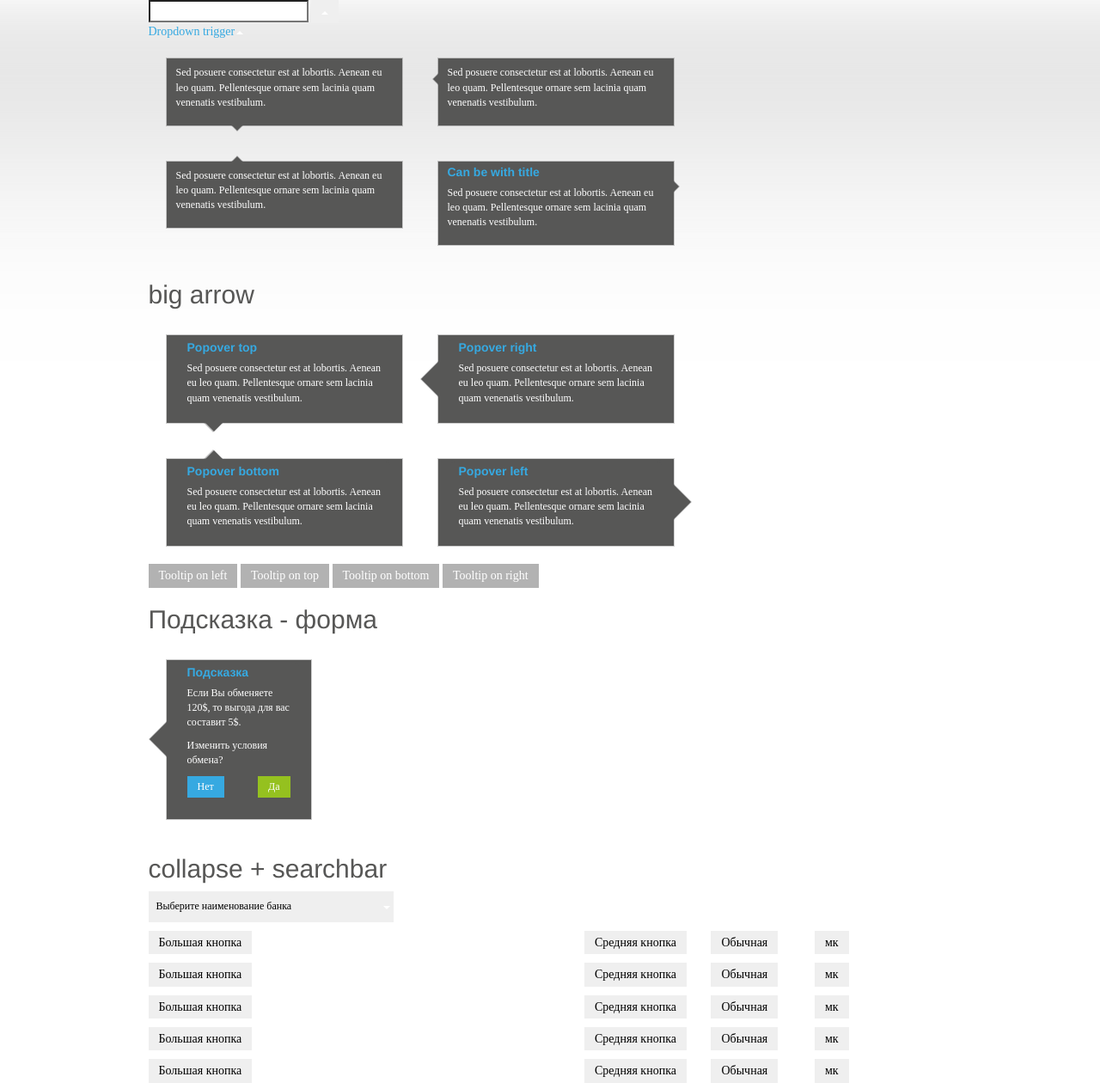
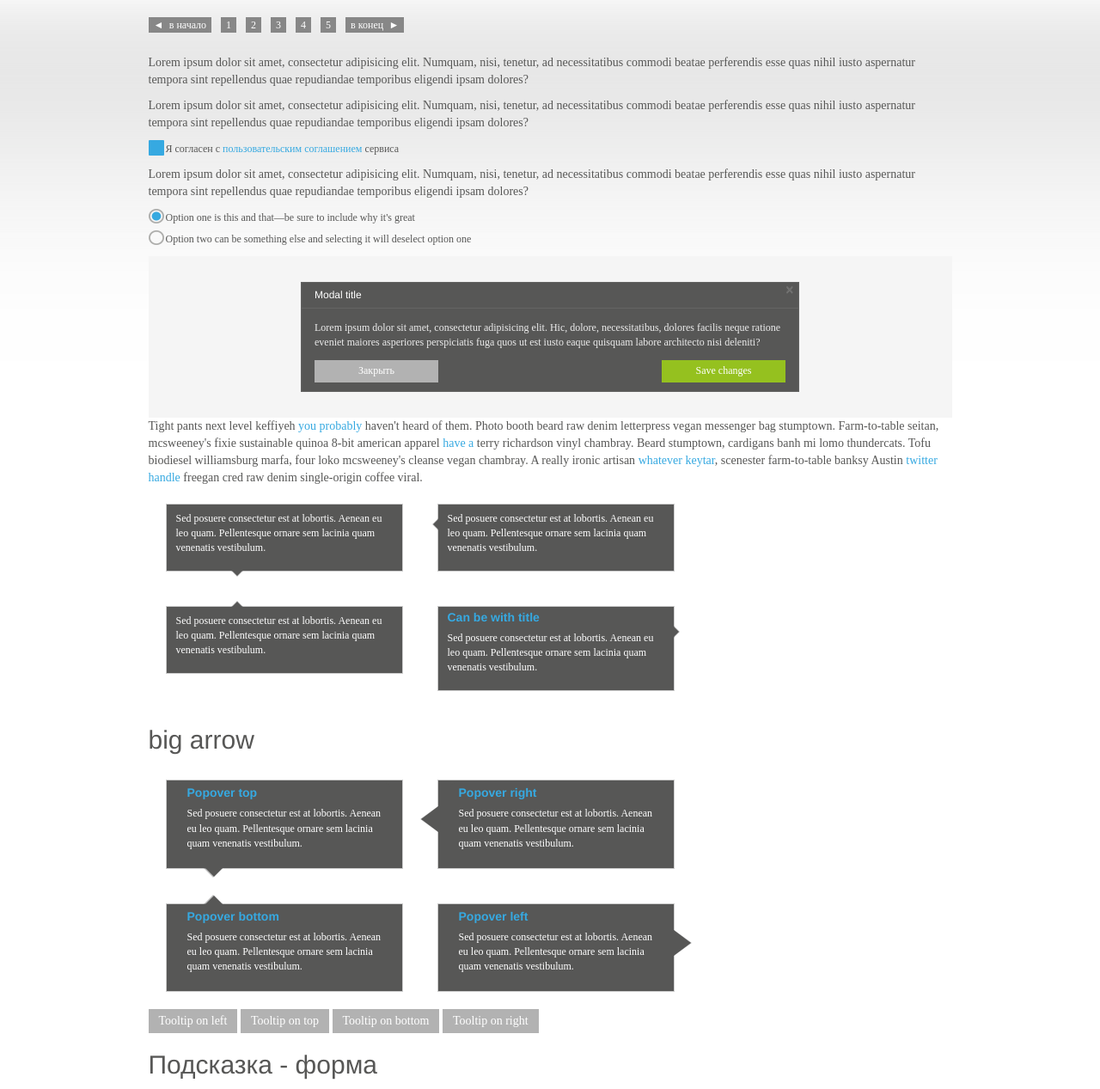
Before and after one commit to otmjka/wcbiz.p-app.ru, a plain HTML site: page test.html in a window 1280 px wide. Shown: the top 1267 px of the page at 86% size. Drawn offline with Linux system fonts and the light colour scheme; a web font is replaced by a local one.

Commit message:
26/09/2013

```diff
--- a/sass/index.scss
+++ b/sass/index.scss
@@ -8,7 +8,7 @@
 @import "partials/_varibles";
 	$navBgColor: rgba( 143, 143, 143, 1 );
 	$navBgColorHover: rgba( 0, 141, 201, 1 );
-
+@import "partials/_checkradio";
 //Buttons styles
 @import "partials/_buttons";
 //Common Resets Styles
@@ -40,6 +40,26 @@ body{
 	padding-left: 0;
 	padding-right: 0;
 }
+//checkbox
+// input[type=checkbox], input[type=radio]{
+// -webkit-appearance: none;
+// appearance: none;
+// width: 13px;
+// height: 13px;
+// margin: 0;
+// cursor: pointer;
+// vertical-align: bottom;
+// background: #fff;
+// border: 1px solid #dcdcdc;
+// -webkit-border-radius: 1px;
+// -moz-border-radius: 1px;
+// border-radius: 1px;
+// -webkit-box-sizing: border-box;
+// -moz-box-sizing: border-box;
+// box-sizing: border-box;
+// position: relative;
+// }
+
 @for $i from 1 through 12 {
 .col-sm-#{($i + 1)} {
 	padding-left: 0;
@@ -342,6 +362,7 @@ label {
 }
 //Content - Helper popover
 #helper{
+	margin-top: 25px;
 	.popover{
 		.popover-title{
 			// color: #fff;
@@ -535,9 +556,12 @@ label {
 					}
 				}
 }
-#popup-helper-1{
+#popup-helper-1, #popup-helper-2{
 	margin-top: 10px;
 	margin-bottom: 30px;
+}
+#popup-helper-2{
+	display: none;
 }
 #layout-header-block-1 {
 	display: none;
@@ -703,3 +727,10 @@ label {
 		}
 	}
 }
+
+.pagination{
+	li > a > span{
+		font-family: arial;
+		font-size: 12px;
+	}
+}
--- a/sass/lib/_breadcrumbs.scss
+++ b/sass/lib/_breadcrumbs.scss
@@ -30,7 +30,7 @@
 
     }
     &:last-child{
-      padding-right: 20px;
+      padding-right: 10px;
     }
     &:last-child.active{ @include bg-img("breadcrumb-arrow-a-bg.png"); }
     &:after {
--- a/sass/lib/_changes.scss
+++ b/sass/lib/_changes.scss
@@ -115,6 +115,8 @@
 
 .popover.big .arrow {
   border-width: $popover-arrow-outer-width1;
+  border-top-width: 15px;
+  border-bottom-width: 15px;
 }
 .popover.big .arrow:after {
   border-width: $popover-arrow-width1;
@@ -124,6 +126,7 @@
 .popover.big {
   &.top .arrow:after{
  		border-width: $popover-arrow-outer-widthY;
+
   }
   &.top .arrow {
     left: 20%;
@@ -151,18 +154,22 @@
     &:after {
       content: " ";
       left: 1px;
-      bottom: -$popover-arrow-width1;
+      bottom: -15px;
       border-left-width: 0;
       border-right-color: $popover-arrow-color;
+      border-top-width: 15px;
+      border-bottom-width: 15px;
     }
   }
   &.bottom .arrow:after{
  		border-width: $popover-arrow-outer-widthY;
+
   	}
   &.bottom .arrow {
 
     left: 20%;
     border-width: $popover-arrow-outer-widthY; //+
+
     margin-left: -$popover-arrow-outer-widthY;
     border-top-width: 0;
     border-bottom-color: $popover-arrow-outer-fallback-color; // IE8 fallback
@@ -189,7 +196,9 @@
       right: 1px;
       border-right-width: 0;
       border-left-color: $popover-arrow-color;
-      bottom: -$popover-arrow-width1;
+      bottom: -15px;
+      border-top-width: 15px;
+      border-bottom-width: 15px;
     }
   }
 
--- a/sass/lib/_modals.scss
+++ b/sass/lib/_modals.scss
@@ -43,7 +43,11 @@ body.modal-open {
   }
   &.in .modal-dialog { @include translate(0, 0)}
 }
-
+.modal{
+  .btn{
+    font-size: 12px;
+  }
+}
 // Shell div to position the modal with bottom padding
 .modal-dialog {
   margin-left: auto;
@@ -55,12 +59,14 @@ body.modal-open {
 
 // Actual modal
 .modal-content {
+  color: #EDEDED; //template
+  font-size: 12px;
   position: relative;
   background-color: $modal-content-bg;
   border: 1px solid $modal-content-fallback-border-color; //old browsers fallback (ie8 etc)
   border: 1px solid $modal-content-border-color;
   border-radius: $border-radius-large;
-  @include box-shadow(0 3px 9px rgba(0,0,0,.5));
+  // @include box-shadow(0 3px 9px rgba(0,0,0,.5));
   background-clip: padding-box;
   // Remove focus outline from opened modal
   outline: none;
@@ -89,11 +95,23 @@ body.modal-open {
 }
 // Close icon
 .modal-header .close {
-  margin-top: -2px;
+  margin-top: -7px;
+  margin-right: -10px;
+
+  color: lighten( #B2B2B2, 10% );
+  font-size: 18px;
+
+  &:hover{
+    color: lighten( #B2B2B2, 20% );
+  }
 }
 
 // Title text within header
 .modal-title {
+  color: #fff;
+  font-style: normal;
+  font-size: 12px;
+  font-weight: normal;
   margin: 0;
   line-height: $modal-title-line-height;
 }
@@ -103,12 +121,15 @@ body.modal-open {
 .modal-body {
   position: relative;
   padding: $modal-inner-padding;
+  padding-bottom: 1px;
 }
 
 // Footer (for actions)
 .modal-footer {
-  margin-top: 15px;
-  padding: ($modal-inner-padding - 1) $modal-inner-padding $modal-inner-padding;
+  // margin-top: 15px;
+  padding: $modal-inner-padding;
+  padding-top: 0;
+  padding-bottom: 10px;
   text-align: right; // right align buttons
   border-top: 1px solid $modal-footer-border-color;
   @include clearfix(); // clear it in case folks use .pull-* classes on buttons
@@ -139,7 +160,7 @@ body.modal-open {
     padding-bottom: 30px;
   }
   .modal-content {
-    @include box-shadow(0 5px 15px rgba(0,0,0,.5));
+    //@include box-shadow(0 5px 15px rgba(0,0,0,.5));
   }
 
 }
--- a/sass/lib/_pagination.scss
+++ b/sass/lib/_pagination.scss
@@ -6,19 +6,21 @@
   padding-left: 0;
   margin: $line-height-computed 0;
   border-radius: $border-radius-base;
-
+  font-size: 12px;
   > li {
-    display: inline; // Remove list-style and block-level defaults
+    display: inline-block; // Remove list-style and block-level defaults
+    margin-right: 9px;
     > a,
     > span {
       position: relative;
       float: left; // Collapse white-space
-      padding: $padding-base-vertical $padding-base-horizontal;
-      line-height: $line-height-base;
+      padding: 2px 5px;
+      line-height: 1;
       text-decoration: none;
       background-color: $pagination-bg;
       border: 1px solid $pagination-border;
       margin-left: -1px;
+      color: #fff;
     }
     &:first-child {
       > a,
@@ -28,6 +30,7 @@
       }
     }
     &:last-child {
+      margin-right: 0;
       > a,
       > span {
         @include border-right-radius($border-radius-base);
--- /dev/null
+++ b/sass/partials/_checkradio.scss
@@ -0,0 +1,80 @@
+input[type="checkbox"],
+input[type="radio"]
+ {
+    // display:none;
+    -webkit-appearance: none;
+    appearance: none;
+    width: 18px;
+    height: 18px;
+    background-color: $brand-info;
+
+    margin: 0;
+    cursor: pointer;
+    vertical-align: bottom;
+    -webkit-border-radius: 1px;
+    -moz-border-radius: 1px;
+    border-radius: 1px;
+    -webkit-box-sizing: border-box;
+    -moz-box-sizing: border-box;
+    box-sizing: border-box;
+    position: relative;
+}
+input[type="radio"]{
+    background-color: transparent;
+    @include bg-img("radio.png");
+    background-position: -27px 0;
+}
+
+ input[type="checkbox"]:checked{
+    //background-color: #fff;
+    @include bg-img("input-checked.png");
+    box-shadow: none;
+    border: none;
+ }
+ input[type="radio"]:checked{
+    background-position: 0 0;
+    box-shadow: none;
+    border: none;
+ }
+// input[type="checkbox"] + label,
+// input[type="radio"] + label {
+//   font: 18px bold;
+//   color: #444;
+//   cursor: pointer;
+// }
+// input[type="checkbox"]:before,
+// input[type="radio"] + label::before {
+//     content: "";
+//     display: inline-block;
+//     height: 18px;
+//     width: 18px;
+//     margin: 0 5px 0 0;
+//     // background-image: url(uniformjs.com/images/sprite.png);
+//     // background-repeat: no-repeat;
+//     //@include bg-img("sprite.png");
+//     background-color: $brand-info;
+// }
+// input[type="checkbox"]:before {
+//     background-position: -38px -260px;
+// }
+// input[type="radio"] + label::before {
+//     background-position: 0px -279px;
+// }
+// input[type="checkbox"]:checked:before {
+//     background-position: -114px -260px;
+// }
+// input[type="radio"]:checked + label::before {
+//     background-position: -108px -279px;
+// }
+// input[type="checkbox"]:disabled:before {
+//     background-position: -152px -260px;
+// }
+// input[type="checkbox"]:checked:disabled:before {
+//     background-position: -171px -260px;
+// }
+// input[type="radio"]:disabled + label::before {
+//     background-position: -144px -279px;
+// }
+// input[type="radio"]:checked:disabled + label::before {
+//     background-position: -162px -279px;
+// }
--- a/test.html
+++ b/test.html
@@ -16,32 +16,82 @@
   </head>
 
   <body>
-
-
     <div class="container">
-    <div id="MyCombobox" class="input-append dropdown combobox">
-      <input class="span2" type="text">
-      <button class="btn" data-toggle="dropdown"><i class="caret"></i></button>
-      <ul class="dropdown-menu">
-        <li data-value="1" data-foo="bar"><a href="#">One</a></li>
-        <li data-value="2"><a href="#">Two</a></li>
-        <li data-value="3"><a href="#">Three</a></li>
-      </ul>
+    <ul class="pagination">
+      <li><a href="#"><span class="back">&#9668;&nbsp;</span> в начало</a></li>
+      <li><a href="#">1</a></li>
+      <li><a href="#">2</a></li>
+      <li><a href="#">3</a></li>
+      <li><a href="#">4</a></li>
+      <li><a href="#">5</a></li>
+      <li><a href="#">в конец <span class="back">&nbsp;&#9658;</span></a></li>
+    </ul>
+    <p>Lorem ipsum dolor sit amet, consectetur adipisicing elit. Numquam, nisi, tenetur, ad necessitatibus commodi beatae perferendis esse quas nihil iusto aspernatur tempora sint repellendus quae repudiandae temporibus eligendi ipsam dolores?</p>
+        <p>Lorem ipsum dolor sit amet, consectetur adipisicing elit. Numquam, nisi, tenetur, ad necessitatibus commodi beatae perferendis esse quas nihil iusto aspernatur tempora sint repellendus quae repudiandae temporibus eligendi ipsam dolores?</p>
+        <div class="checkbox">
+                    <label>
+                      <input type="checkbox" value="">
+                      Я согласен с <a href="">пользовательским соглашением</a> сервиса
+                    </label>
+                  </div>
+            <p>Lorem ipsum dolor sit amet, consectetur adipisicing elit. Numquam, nisi, tenetur, ad necessitatibus commodi beatae perferendis esse quas nihil iusto aspernatur tempora sint repellendus quae repudiandae temporibus eligendi ipsam dolores?</p>
+            <div class="radio">
+  <label>
+    <input type="radio" name="optionsRadios" id="optionsRadios1" value="option1" checked>
+    Option one is this and that&mdash;be sure to include why it's great
+  </label>
+</div>
+<div class="radio">
+  <label>
+    <input type="radio" name="optionsRadios" id="optionsRadios2" value="option2">
+    Option two can be something else and selecting it will deselect option one
+  </label>
+</div>
     </div>
-    <div class="dropdown">
-      <a data-toggle="dropdown" href="#">Dropdown trigger<i class="caret"></i></a>
-
-      <ul class="dropdown-menu" role="menu" aria-labelledby="dLabel">
-
-      <div class="btn-group">
-        <button type="button" class="btn btn-default">Left</button>
-        <button type="button" class="btn btn-default">Left</button>
-        <button type="button" class="btn btn-default">Right</button>
+    <div class="container">
+    <style>
+      /* Example modals */
+      .bs-example-modal {
+        background-color: #f5f5f5;
+      }
+      .bs-example-modal .modal {
+        position: relative;
+        top: auto;
+        right: auto;
+        left: auto;
+        bottom: auto;
+        z-index: 1;
+        display: block;
+      }
+      .bs-example-modal .modal-dialog {
+        left: auto;
+        margin-left: auto;
+        margin-right: auto;
+      }
+    </style>
+    <div class="bs-example-modal">
+      <div class="modal">
+        <div class="modal-dialog">
+          <div class="modal-content">
+            <div class="modal-header">
+              <button type="button" class="close" data-dismiss="modal" aria-hidden="true">×</button>
+              <h4 class="modal-title">Modal title</h4>
+            </div>
+            <div class="modal-body">
+              <p>Lorem ipsum dolor sit amet, consectetur adipisicing elit. Hic, dolore, necessitatibus, dolores facilis neque ratione eveniet maiores asperiores perspiciatis fuga quos ut est iusto eaque quisquam labore architecto nisi deleniti?</p>
+            </div>
+            <div class="modal-footer">
+              <div class="form-group">
+                <button type="button" class="pull-left btn btn-default btn-md" data-dismiss="modal">Закрыть</button>
+                <button type="button" class="pull-right btn btn-md btn-success">Save changes</button>
+              </div>
+            </div>
+          </div><!-- /.modal-content -->
+        </div><!-- /.modal-dialog -->
       </div>
-
-      </ul>
-
     </div>
+<p class="muted" style="margin-bottom: 0;">Tight pants next level keffiyeh <a href="#" data-toggle="tooltip" title="" data-original-title="Default tooltip">you probably</a> haven't heard of them. Photo booth beard raw denim letterpress vegan messenger bag stumptown. Farm-to-table seitan, mcsweeney's fixie sustainable quinoa 8-bit american apparel <a href="#" data-toggle="tooltip" title="Another tooltip">have a</a> terry richardson vinyl chambray. Beard stumptown, cardigans banh mi lomo thundercats. Tofu biodiesel williamsburg marfa, four loko mcsweeney's cleanse vegan chambray. A really ironic artisan <a href="#" data-toggle="tooltip" title="" data-original-title="Another one here too">whatever keytar</a>, scenester farm-to-table banksy Austin <a href="#" data-toggle="tooltip" title="The last tip!">twitter handle</a> freegan cred raw denim single-origin coffee viral.
+      </p>
     <style type="text/css">
       .bs-example-popover .popover {
       position: relative;
@@ -156,93 +206,9 @@
 
     </div>
     <h2>collapse + searchbar</h2>
-    <div class="btn-group">
-    <button type="button" class="btn btn-custom btn-color-blue collapsed search-bank" data-toggle="collapse" data-target="#demo">Выберите наименование банка</button><button class="btn btn-custom btn-color-blue collapsed mini" data-toggle="collapse" data-target="#demo"><span class="caret"></span></button>
-    <div class="clearfix"></div>
-
-    <div id="demo" class="collapse out">
-      <div class="form-group">
-      <div class="input-group">
-              <input type="text" class="form-control" id="search-bank" placeholder="Поиск...">
-                <span class="input-group-btn">
-                <button class="btn btn-custom search-icon" type="button"><span class="glyphicon glyphicon-search"></span></button>
-                </span>
-            </div><!-- /input-group -->
-            </div>
-    </div>
-    </div>
 
 
-    <div class="custom-btn-group" id="buttons-green">
-      <span class="btn-size-large">
-      <button type="button" class="btn btn-custom btn-color-green">Большая кнопка</button>
-      </span>
-      <span class="btn-size-medium">
-      <button type="button" class="btn btn-custom btn-color-green">Средняя кнопка</button>
-      </span>
-      <span class="btn-size-normal">
-      <button type="button" class="btn btn-custom btn-color-green">Обычная</button>
-      </span>
-      <span class="btn-size-small">
-      <button type="button" class="btn btn-custom btn-color-green">мк</button>
-      </span>
-    </div>
-    <div class="custom-btn-group" id="buttons-red">
-      <span class="btn-size-large">
-      <button type="button" class="btn btn-custom btn-color-red">Большая кнопка</button>
-      </span>
-      <span class="btn-size-medium">
-      <button type="button" class="btn btn-custom btn-color-red">Средняя кнопка</button>
-      </span>
-      <span class="btn-size-normal">
-      <button type="button" class="btn btn-custom btn-color-red">Обычная</button>
-      </span>
-      <span class="btn-size-small">
-      <button type="button" class="btn btn-custom btn-color-red">мк</button>
-      </span>
-    </div>
-    <div class="custom-btn-group" id="buttons-blue">
-      <span class="btn-size-large">
-      <button type="button" class="btn btn-custom btn-color-blue">Большая кнопка</button>
-      </span>
-      <span class="btn-size-medium">
-      <button type="button" class="btn btn-custom btn-color-blue">Средняя кнопка</button>
-      </span>
-      <span class="btn-size-normal">
-      <button type="button" class="btn btn-custom btn-color-blue">Обычная</button>
-      </span>
-      <span class="btn-size-small">
-      <button type="button" class="btn btn-custom btn-color-blue">мк</button>
-      </span>
-    </div>
-    <div class="custom-btn-group" id="buttons-lightGray">
-      <span class="btn-size-large">
-      <button type="button" class="btn btn-custom btn-color-lightGray">Большая кнопка</button>
-      </span>
-      <span class="btn-size-medium">
-      <button type="button" class="btn btn-custom btn-color-lightGray">Средняя кнопка</button>
-      </span>
-      <span class="btn-size-normal">
-      <button type="button" class="btn btn-custom btn-color-lightGray">Обычная</button>
-      </span>
-      <span class="btn-size-small">
-      <button type="button" class="btn btn-custom btn-color-lightGray">мк</button>
-      </span>
-    </div>
-    <div class="custom-btn-group" id="buttons-Gray">
-      <span class="btn-size-large">
-      <button type="button" class="btn btn-custom btn-color-Gray">Большая кнопка</button>
-      </span>
-      <span class="btn-size-medium">
-      <button type="button" class="btn btn-custom btn-color-Gray">Средняя кнопка</button>
-      </span>
-      <span class="btn-size-normal">
-      <button type="button" class="btn btn-custom btn-color-Gray">Обычная</button>
-      </span>
-      <span class="btn-size-small">
-      <button type="button" class="btn btn-custom btn-color-Gray">мк</button>
-      </span>
-    </div>
+
 
 <div class="custom-btn-group" id="buttons-green">
       <span class="btn-size-large">
@@ -345,13 +311,11 @@
     <!-- Placed at the end of the document so the pages load faster -->
 
     <script src="js/jquery.js"></script>
-    <script src="dist/js/typeahead.js"></script>
-    <script src="dist/js/bootstrap.min.js"></script>
-    <script src="json/banks.js"></script>
+    <script src="dist/js/tooltip.js"></script>
 
     <script type="text/javascript">
       jQuery(document).ready( function($){
-        //$('#search-bank').typeahead({local: banks});
+        $('*[data-toggle=tooltip]').tooltip();
       });
     </script>
   </body>
```
Also changed, not shown: index.html (+3 -1 lines), js/index.js (+6 -1 lines), sass/lib/_variables.scss (+13 -10 lines), css/bs.css, css/index.css, img/wcbiz.p-app.ru/helper-popup11.png (added), img/wcbiz.p-app.ru/helper-popup2.png (added), img/wcbiz.p-app.ru/input-checked.png (added), img/wcbiz.p-app.ru/radio.png (added), img/wcbiz.p-app.ru/sprite.png (added).
